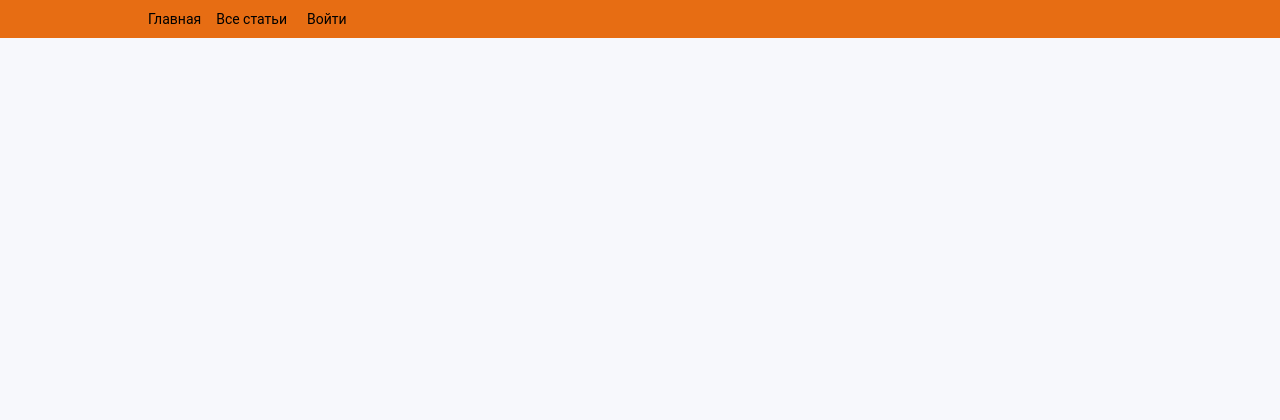
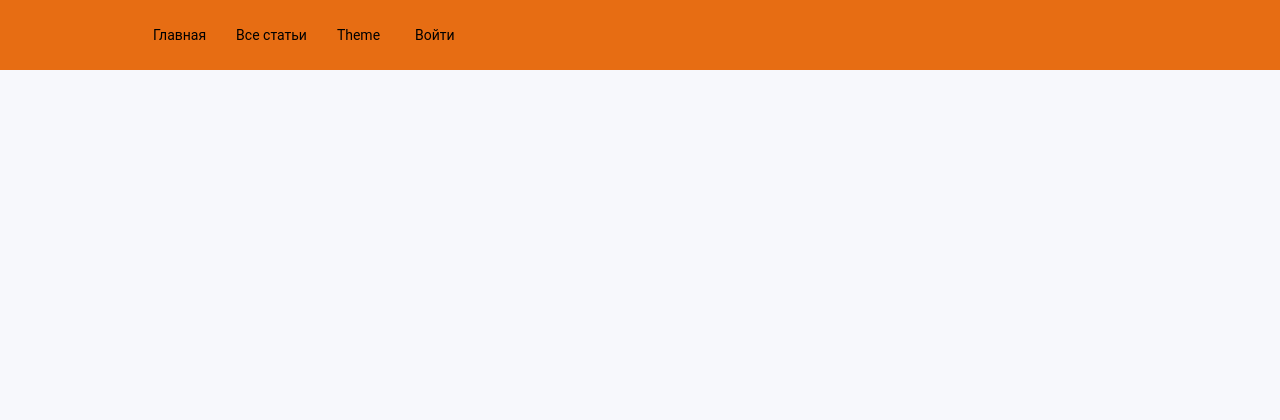
Before and after one commit to osinkel/article-aggregator, a Django app: page /aggregator/articles/ in a window 1280 px wide. Shown: the top 420 px of the page. Run offline with Django 4.2, Linux system fonts and the light colour scheme; data that the repository does not hold is empty; parts of the project's set-up code (start-up, migrations or seed data) failed here and were passed over; some libraries are stand-ins or nearby versions.

Commit message:
added href for article category in article list

```diff
--- a/aggregator/templates/articles/list.html
+++ b/aggregator/templates/articles/list.html
@@ -1,17 +1,16 @@
 {% extends 'base.html'%}
+{% load static %}
 {% block content%}
 {% for article in object_list %}
     <div class="card">
         <a href="{% url 'article_view' article.id%}">
             <div class="card-header">
-              <img src="{{article.image}}" alt="rover" />
+              <img src="{% if article.image != ' ' %} {{article.image}} {% else %} {% static '/images/no_image_preview.jpg' %} {% endif %}" alt="rover" />
             </div>
             <div class="card-body">
-              <span class="tag tag-teal">
                 {%for category in article.category.all%}
-                    {{category.name}}
+                        <a class="tag tag-teal" href="{% url 'article_list_by_category' category.id %}">{{category.name}}</a>
                 {%endfor%}
-              </span>
               <h4>{{article.title}}</h4>
               <p>{{article.description}}</p>
               <div class="user">
--- a/aggregator/templates/articles/view.html
+++ b/aggregator/templates/articles/view.html
@@ -10,7 +10,7 @@
 	<h3 align="center">{{object.title}}</h3>
 	<p align="center"><em>{{object.author}}, {{object.date}}, прочитано:{{no_of_seen}}</em></p><br>
 	{% comment %} <p align="justify">{{article.content|linebreaksbr}}</p> {% endcomment %}
-   {{object.content|safe}}
+   <div class="content" align="justify" >{{object.content|safe}}</div>
     <hr>
 
    <h2> Comments </h2>
--- a/aggregator/templates/base.html
+++ b/aggregator/templates/base.html
@@ -61,23 +61,42 @@
 </head>
 <body>
 	<div id="wrap">
-		<header>
-			<div class="sidebar">
-				{% block sidebar %}{% endblock %}
-			</div>
+		<header class="header">
 			<div class="container">
-				<a href="{% url 'home' %}">Главная</a>
-				<a href="{% url 'article_list' %}">Все статьи</a>
+				<nav class="navbar-custom">
+					<ul class="navbar-nav">
+					  	<li class="nav-item"><a href="{% url 'home' %}">Главная</a></li>
+					  	<li class="nav-item"><a href="{% url 'article_list' %}">Все статьи</a></li>
+						  <li class="nav-item has-dropdown">
+
+							<a href="#">Theme</a>
+
+							<ul class="dropdown">
+
+							  <li class="dropdown-item">
+								<a href="#">light</a>
+							  </li>
+							  <li class="dropdown-item">
+								<a href="#">dark</a>
+							  </li>
+							  <li class="dropdown-item">
+								<a href="#">solarize</a>
+							  </li>
+
+							</ul>
+						  </li>
+					  	<li class="nav-item">
 							<nav class="user">
 								<ul>
 									{% if user.is_authenticated %}
-			   			{% comment %} <li><a href="{% url 'newnotes:profile'%}?next={{request.path}}">Профиль - {{ user.get_username }}</a></li> {% endcomment %}
 									<li><a href="#">Welcome, {{user.username}}</a></li>
 									<li><a href="{% url 'logout'%}?next={{request.path}}">Выйти</a></li>
 									{% else %}
-			 				{% comment %} <li><a href="{% url 'newnotes:register'%}?next={{request.path}}">Регистрация</a></li> {% endcomment %}
 									<li><a href="{% url 'login'%}?next={{request.path}}">Войти</a></li>
 									{% endif %}
+								</ul>
+					  		</nav>
+						</li>
 					</ul>
 				  </nav>
 			</div>
--- a/aggregator/views.py
+++ b/aggregator/views.py
@@ -54,6 +54,12 @@ class HomePageView(generic.ListView):
     template_name = 'articles/home.html'
     model = Article
     queryset = Article.objects.order_by('-date')[:6]
+
+    def get(self, request, *args, **kwargs):
+        self.object_list = self.get_queryset()
+        context = self.get_context_data()
+        context["categories"] = Category.objects.all()
+        return self.render_to_response(context)
 
 
 class ArticleList(generic.ListView):
--- a/article_aggregator/static/css/main.css
+++ b/article_aggregator/static/css/main.css
@@ -32,17 +32,11 @@ h1, h2, h3, h4, h5, h6{
   clear: both;
 }
 
-.sidebar-nav {
-  margin-top: 20px;
-  padding: 0;
-  list-style: none;
-}
-
 #wrap{
   min-height: 100%;
 }
 
-header{
+header.header{
   background: #E76D13;
   line-height: 38px;
 }
@@ -135,7 +129,8 @@ nav li {
   text-decoration: none;
   outline: none;
 }
-.sidebar {
+
+/* .sidebar {
   margin: 0;
   margin-top: 10px;
   padding: 0;
@@ -166,6 +161,57 @@ nav li {
     position: relative;
   }
   .sidebar a {float: left;}
+}
+
+.sidebar-nav {
+  margin-top: 20px;
+  padding: 0;
+  list-style: none;
+} */
+
+
+.navbar-custom {
+  height: 70px;
+  width: 100%;
+}
+
+.navbar-nav {
+  list-style-type: none;
+  margin: 0;
+  padding: 0;
+
+  display: flex;
+  align-items: center;
+  justify-content: space-evenly;
+  height: 100%;
+}
+
+
+.dropdown {
+  opacity: 0;
+  position: absolute;
+  width: 500px;
+  z-index: 2;
+
+  display: flex;
+  align-items: center;
+  justify-content: space-around;
+  height: 3rem;
+  margin-top: 2rem;
+  padding: 0.5rem;
+
+  transform: translateX(-40%);
+  transition: opacity .15s ease-out;
+}
+
+.dropdown-item a {
+  width: 100%;
+  height: 100%;
+}
+
+.has-dropdown:focus-within .dropdown   {
+  opacity: 1;
+  pointer-events: auto;
 }
 
 #box{
```
Also changed, not shown: aggregator/logic/main.py (+1 -7 lines), aggregator/templates/articles/home.html (+6 -8 lines), aggregator/templates/articles/list_by_author.html (+3 -4 lines), aggregator/templates/articles/list_by_category.html (+3 -4 lines), aggregator/templates/articles/list_by_date.html (+3 -4 lines), aggregator/templates/articles/list_by_domain.html (+3 -4 lines), article_aggregator/static/images/no_image_preview.jpg (added), 3 other files. Lines whose indentation alone changed are shown as unchanged.
